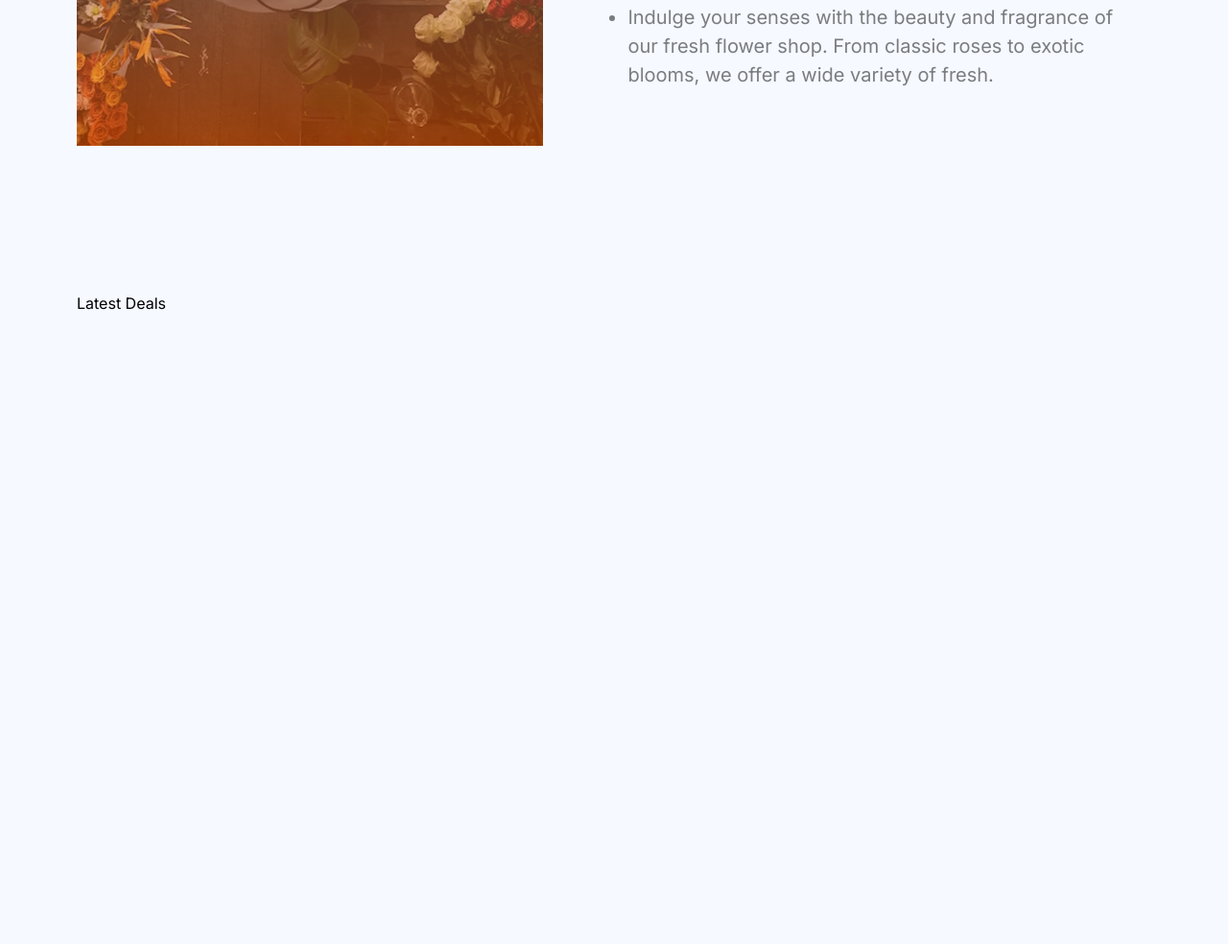
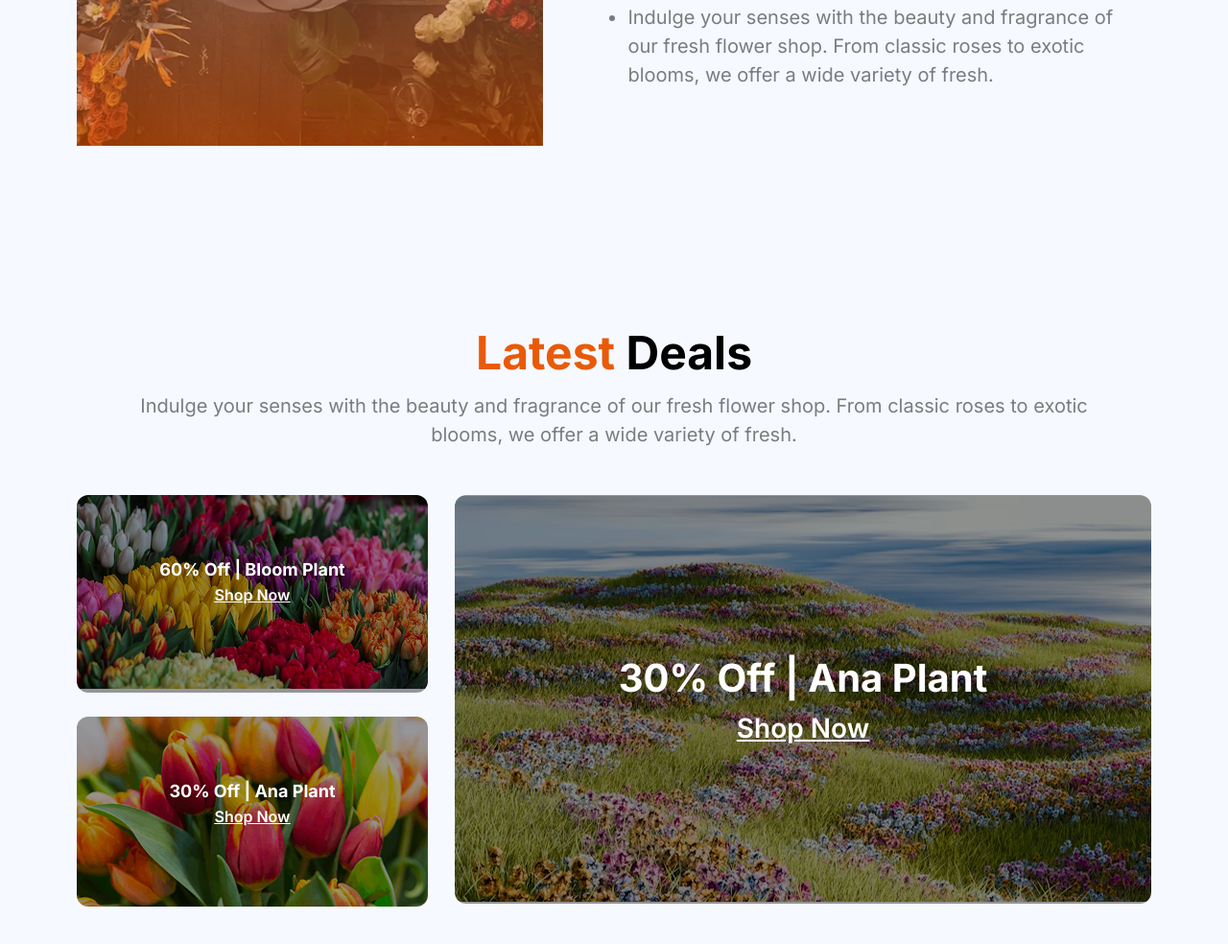
Before and after one commit to Nayem7890/responsive-flowers, a plain HTML site: page index.html in a window 1280 px wide. Shown: the part 2677-3661 px from the top of the page at 96% size. Before the commit the page ends 3005 px from the top, so only its background shows below. Drawn offline with nearby package versions, Linux system fonts and the light colour scheme.

Commit message:
latest deals done

```diff
--- a/index.html
+++ b/index.html
@@ -102,8 +102,25 @@
         </div>
       </section>
 
-      <section class="mxw-[360px] lg:max-w-[70rem] m-auto">
-        <h3>Latest  Deals</h3>
+      <section class="mxw-[360px] lg:max-w-[70rem] m-auto pt-40 lg:pt-10 pb-12">
+        <h2 class="text-2xl lg:text-5xl font-bold pb-4 text-center"><span class="text-[#E95A08]">Latest</span> Deals</h2>
+        <p class="text-[0.8rem] lg:text-[1.25rem] text-[#00000080] pb-7 lg:pb-12 px-1 lg:px-12 text-center">Indulge your senses with the beauty and fragrance of our fresh flower shop. From classic roses to exotic blooms, we offer a wide variety of fresh.</p>
+        <div class="flex gap-7 flex-col lg:flex-row pl-5 lg:pl-0">
+          <div>
+            <div class="background-img-1 w-[366px] h-[206px] text-center pt-[4rem]  mb-[20px] lg:mb-[25px] rounded-xl">
+                <h4 class="text-white font-bold text-lg">60% Off | Bloom Plant</h4>
+                <h4 class="underline text-white font-semibold text-base"><a href="">Shop Now</a></h4>
+          </div>
+          <div class="background-img-2 w-[366px] h-[198px] text-center pt-[4rem] rounded-xl">
+                <h4 class="text-white font-bold text-lg">30% Off | Ana  Plant</h4>
+                <h4 class="underline text-white font-semibold text-base"><a href="">Shop Now</a></h4>
+          </div>
+          </div>
+          <div class="background-img-3 w-[366px] h-[206px] lg:w-[753px] lg:h-[426px] text-center pt-[4rem] lg:pt-40 rounded-xl">
+              <h4 class="text-white font-bold text-lg lg:text-[40px]">30% Off | Ana  Plant</h4>
+                <h4 class="underline text-white font-semibold text-base lg:text-[28px]"><a href="">Shop Now</a></h4>
+          </div>
+        </div>
       </section>
     </main>
 </body>
--- a/styles/style.css
+++ b/styles/style.css
@@ -17,3 +17,24 @@
 .backgroud-color{
   background-color: #F6F9FF;
 }
+
+.background-img-1{
+  background-image: url(../assets/deal-bloom.png);
+  background-repeat: no-repeat;
+  background-color: #00000066;
+  background-blend-mode: darken;
+}
+
+.background-img-2{
+  background-image: url(../assets/deal-ana.png);
+  background-repeat: no-repeat;
+  background-color: #00000066;
+  background-blend-mode: darken;
+}
+
+.background-img-3{
+  background-image: url(../assets/deal-zabo.png);
+  background-repeat: no-repeat;
+  background-color: #00000066;
+  background-blend-mode: darken;
+}
```
